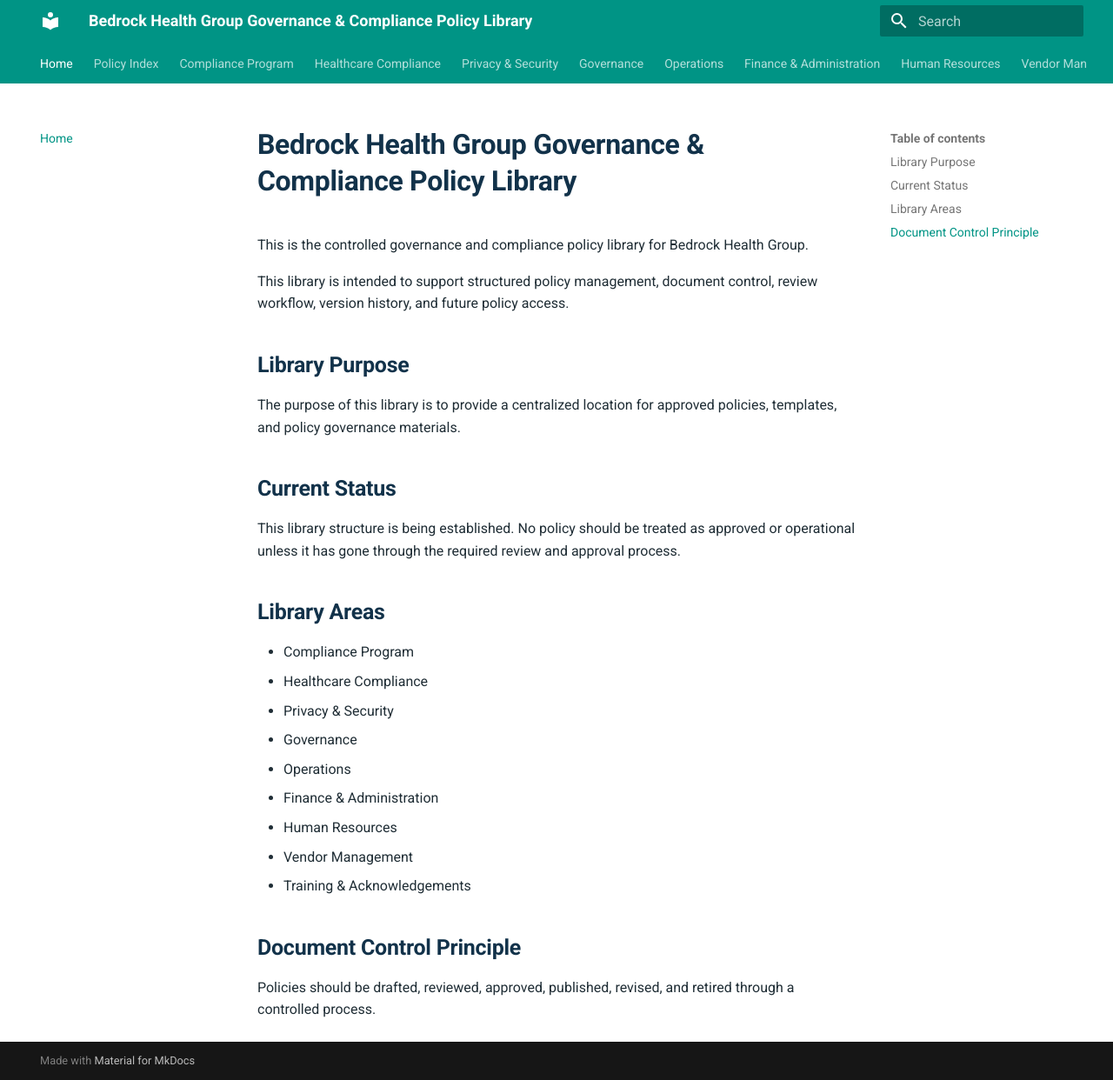
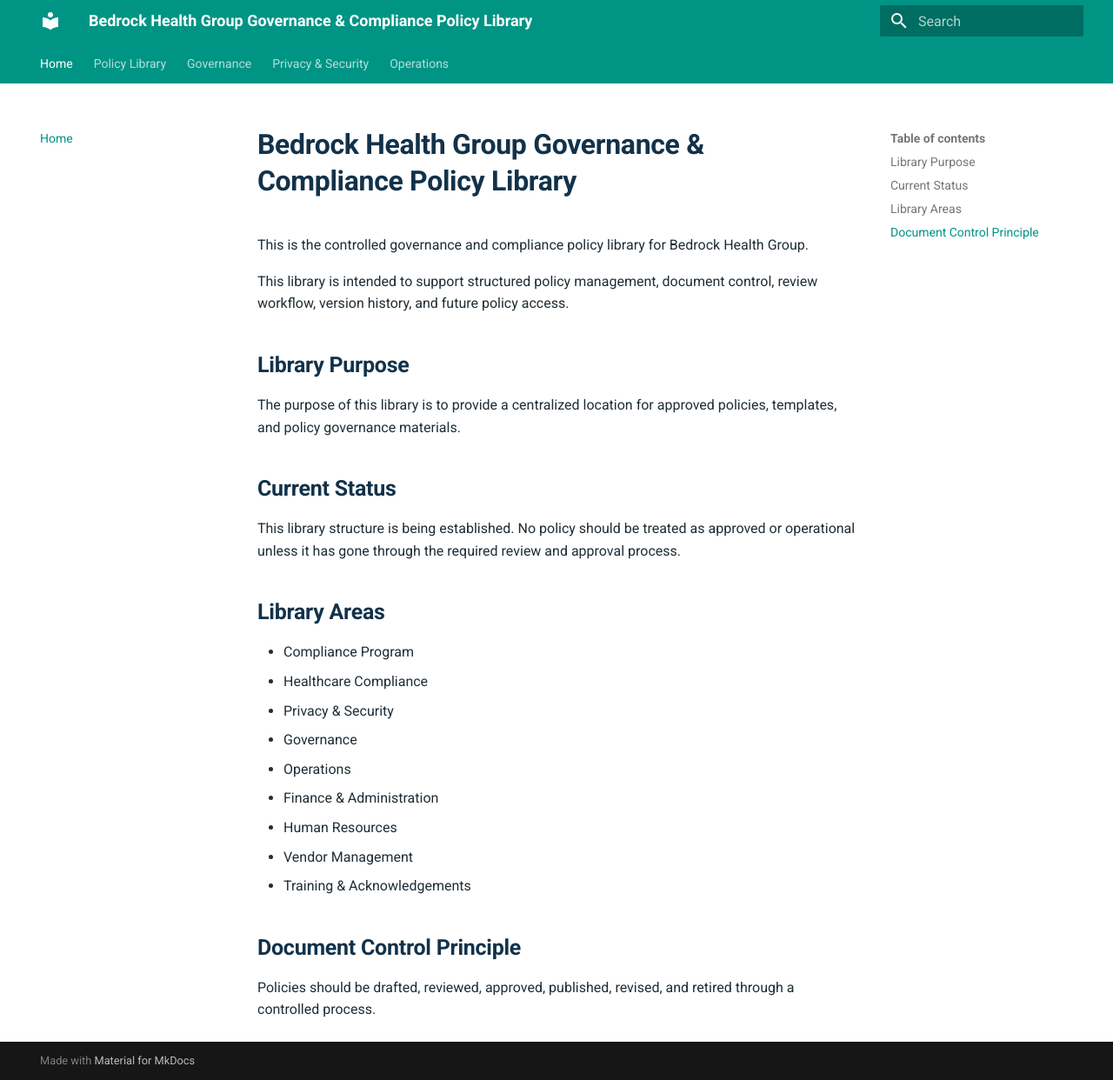
Before and after one commit to Bedrock-Health-Group/bedrock-internal-policy-library, an MkDocs documentation site: the page built from docs/index.md, in a window 1280 px wide and 1242 px high. Shown: the whole window at 87% size. Built offline with MkDocs 1.6.1 and Material for MkDocs 9.7.7, drawn with Linux system fonts in a browser that asks for light colours.

Commit message:
Simplify policy library navigation

```diff
--- a/mkdocs.yml
+++ b/mkdocs.yml
@@ -17,22 +17,24 @@ theme:
 
 nav:
   - Home: index.md
-  - Policy Index: policy-index.md
-  - Compliance Program: compliance-program/index.md
-  - Healthcare Compliance: healthcare-compliance/index.md
+  - Policy Library:
+      - Policy Index: policy-index.md
+      - Compliance Program: compliance-program/index.md
+      - Healthcare Compliance: healthcare-compliance/index.md
+      - Finance & Administration: finance-administration/index.md
+      - Human Resources: human-resources/index.md
+      - Vendor Management: vendor-management/index.md
+      - Training & Acknowledgements: training-acknowledgements/index.md
+  - Governance:
+      - Overview: governance/index.md
+      - Conflict of Interest Policy: governance/conflict-of-interest-policy.md
   - Privacy & Security:
       - Overview: privacy-security/index.md
       - Privacy Policy: privacy-security/privacy-policy.md
       - Cookies Policy: privacy-security/cookies-policy.md
       - Email Security and Phishing Response Policy: privacy-security/email-security-and-phishing-response-policy.md
-  - Governance:
-      - Overview: governance/index.md
-      - Conflict of Interest Policy: governance/conflict-of-interest-policy.md
-  - Operations: operations/index.md
-  - Finance & Administration: finance-administration/index.md
-  - Human Resources: human-resources/index.md
-  - Vendor Management: vendor-management/index.md
-  - Training & Acknowledgements: training-acknowledgements/index.md
+  - Operations:
+      - Overview: operations/index.md
 
 extra_css:
   - assets/custom.css
```
